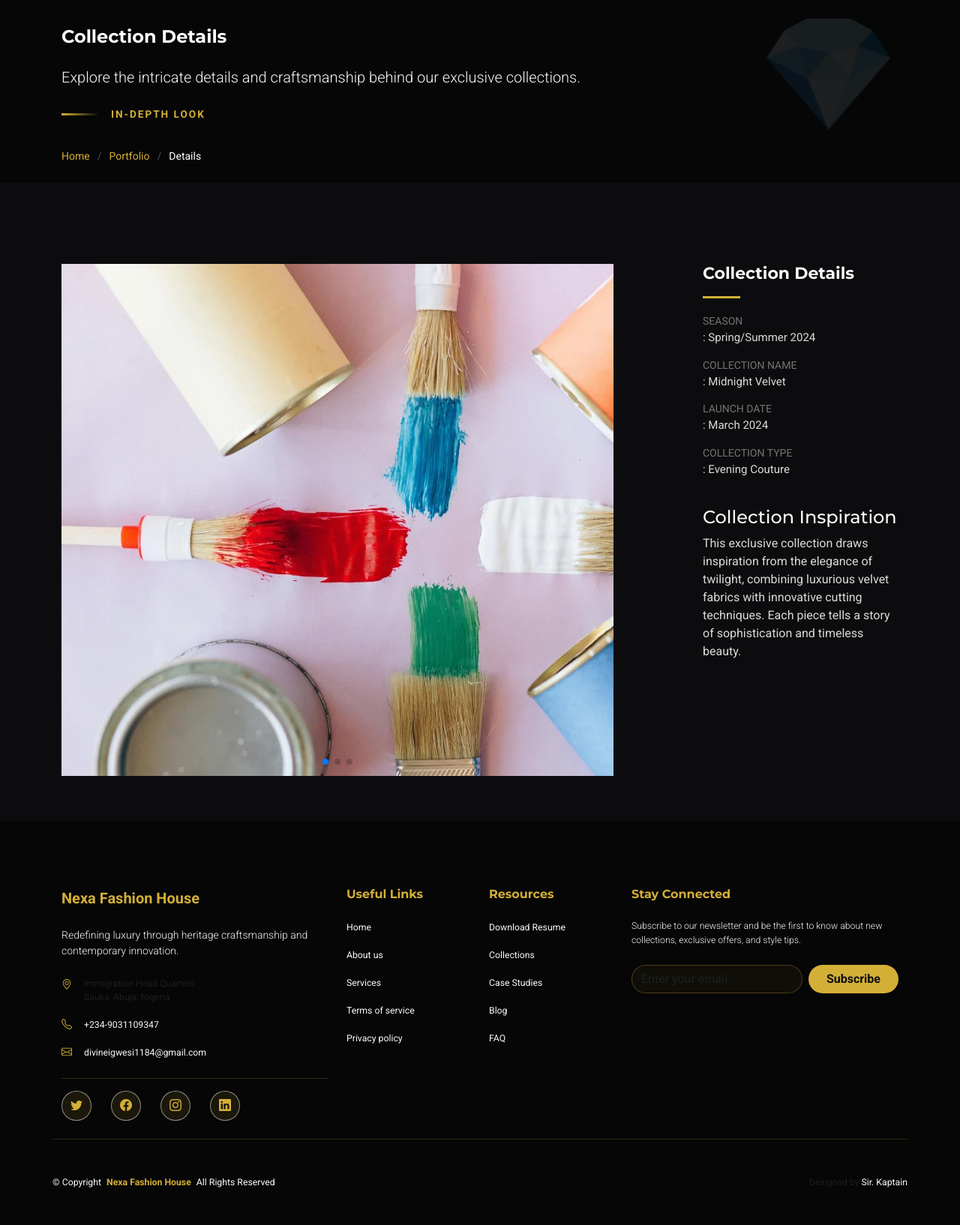
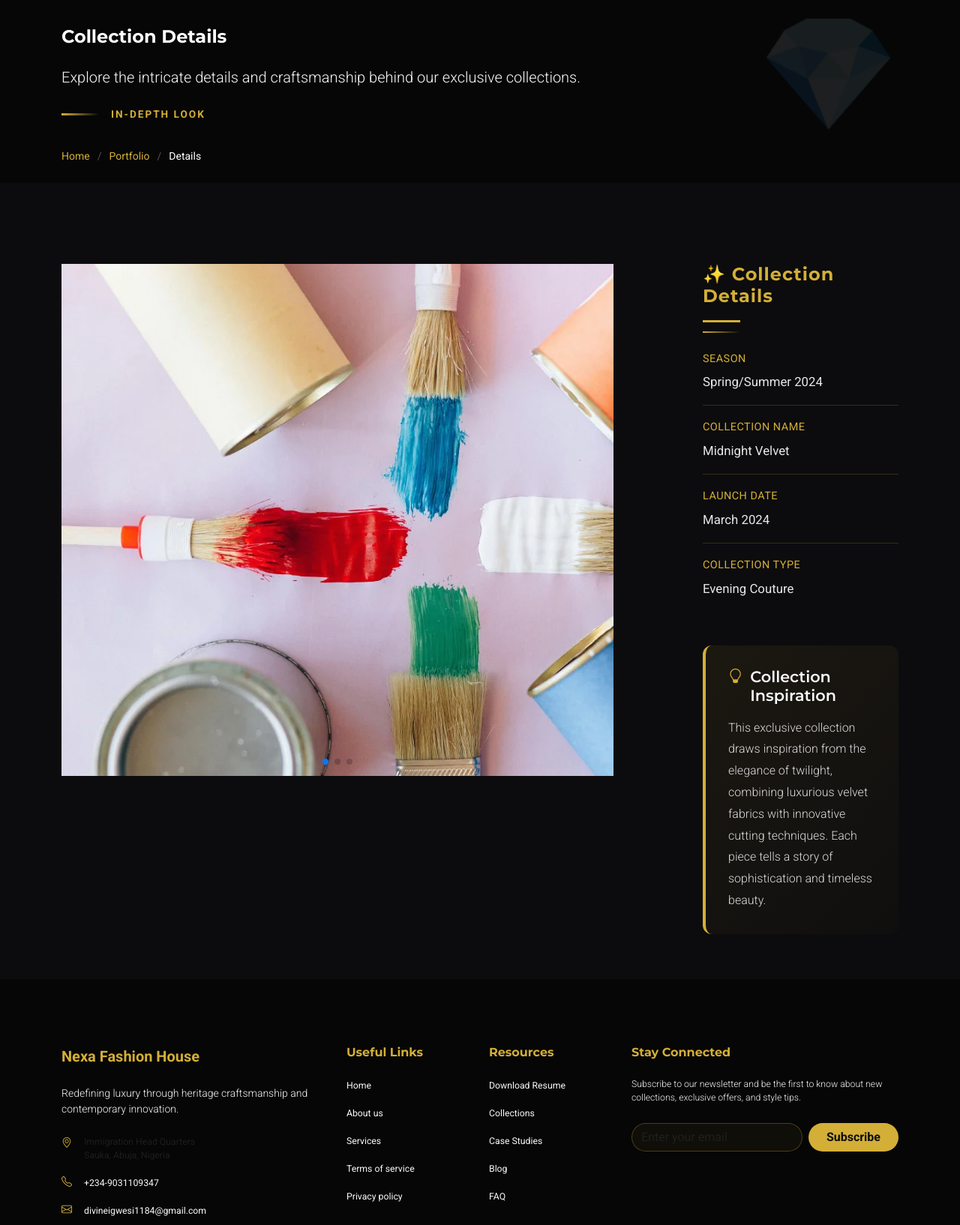
Before and after one commit to kaptain9960/Nexa, a Django app: page /core/portfolio-details/ in a window 1280 px wide. Shown: the part 91-1725 px from the top of the page at 75% size. Before the commit the page ends 1675 px from the top, so only its background shows below. Run offline with Django 4.2, Linux system fonts and the light colour scheme; some libraries are stand-ins or nearby versions.

Commit message:
updated links and styling

```diff
--- a/Nexa/urls.py
+++ b/Nexa/urls.py
@@ -23,6 +23,13 @@ from core import views
 urlpatterns = [
     path('admin/', admin.site.urls),
     path('', views.home, name='home'),
+    path('portfolio/', views.portfolio, name='portfolio'),
+    path('services/', views.services, name='services'),
+    path('portfolio-details/', views.portfolio_details, name='portfolio-details'),
+    path('service-details/', views.service_details, name='service-details'),
+    path('about/', views.about_view, name='about_view'),
+    path('contact/', views.contact, name='contact'),
+    path('download_resume/', views.download_resume, name='download_resume'),
     path('core/', include('core.urls')),
 ]
 
--- a/core/templates/portfolio-details.html
+++ b/core/templates/portfolio-details.html
@@ -84,18 +84,40 @@
         </div>
 
         <div class="col-lg-3">
+          <!-- Collection Details Card -->
           <div class="portfolio-info">
-            <h3>Collection Details</h3>
-            <ul>
-              <li><strong>Season</strong>: Spring/Summer 2024</li>
-              <li><strong>Collection Name</strong>: Midnight Velvet</li>
-              <li><strong>Launch Date</strong>: March 2024</li>
-              <li><strong>Collection Type</strong>: Evening Couture</li>
+            <div class="details-header mb-4">
+              <h3 class="mb-0" style="color: #d4af37; font-size: 1.5rem; font-weight: 700; letter-spacing: 1px;">✨ Collection Details</h3>
+              <div style="width: 50px; height: 2px; background: linear-gradient(90deg, #d4af37 0%, transparent 100%); margin-top: 12px;"></div>
+            </div>
+
+            <ul style="list-style: none; padding: 0;">
+              <li style="margin-bottom: 18px; padding-bottom: 18px; border-bottom: 1px solid rgba(212, 172, 55, 0.2);">
+                <strong style="color: #d4af37; font-size: 0.9rem; letter-spacing: 0.5px; text-transform: uppercase;">Season</strong>
+                <p style="margin: 8px 0 0 0; color: rgba(255, 255, 255, 0.9); font-size: 1.05rem;">Spring/Summer 2024</p>
+              </li>
+              <li style="margin-bottom: 18px; padding-bottom: 18px; border-bottom: 1px solid rgba(212, 172, 55, 0.2);">
+                <strong style="color: #d4af37; font-size: 0.9rem; letter-spacing: 0.5px; text-transform: uppercase;">Collection Name</strong>
+                <p style="margin: 8px 0 0 0; color: rgba(255, 255, 255, 0.9); font-size: 1.05rem;">Midnight Velvet</p>
+              </li>
+              <li style="margin-bottom: 18px; padding-bottom: 18px; border-bottom: 1px solid rgba(212, 172, 55, 0.2);">
+                <strong style="color: #d4af37; font-size: 0.9rem; letter-spacing: 0.5px; text-transform: uppercase;">Launch Date</strong>
+                <p style="margin: 8px 0 0 0; color: rgba(255, 255, 255, 0.9); font-size: 1.05rem;">March 2024</p>
+              </li>
+              <li style="margin-bottom: 0;">
+                <strong style="color: #d4af37; font-size: 0.9rem; letter-spacing: 0.5px; text-transform: uppercase;">Collection Type</strong>
+                <p style="margin: 8px 0 0 0; color: rgba(255, 255, 255, 0.9); font-size: 1.05rem;">Evening Couture</p>
+              </li>
             </ul>
           </div>
-          <div class="portfolio-description mt-4">
-            <h4>Collection Inspiration</h4>
-            <p>This exclusive collection draws inspiration from the elegance of twilight, combining luxurious velvet fabrics with innovative cutting techniques. Each piece tells a story of sophistication and timeless beauty.</p>
+
+          <!-- Collection Inspiration Card -->
+          <div class="portfolio-description mt-5" style="background: linear-gradient(135deg, rgba(212, 172, 55, 0.08) 0%, rgba(212, 172, 55, 0.02) 100%); padding: 30px; border-radius: 12px; border-left: 4px solid #d4af37;">
+            <h4 style="color: #f8f9fa; font-size: 1.3rem; font-weight: 600; margin-bottom: 16px; display: flex; align-items-center; gap: 10px;">
+              <i class="bi bi-lightbulb" style="color: #d4af37; font-size: 1.2rem;"></i>
+              Collection Inspiration
+            </h4>
+            <p style="color: rgba(255, 255, 255, 0.85); line-height: 1.8; font-weight: 300; margin: 0;">This exclusive collection draws inspiration from the elegance of twilight, combining luxurious velvet fabrics with innovative cutting techniques. Each piece tells a story of sophistication and timeless beauty.</p>
           </div>
         </div>
       </div>
@@ -137,7 +159,7 @@
   <header id="header" class="header d-flex align-items-center sticky-top">
     <div class="container position-relative d-flex align-items-center justify-content-between">
 
-      <a href="index.html" class="logo d-flex align-items-center me-auto me-xl-0">
+      <a href="{% url 'home' %}" class="logo d-flex align-items-center me-auto me-xl-0">
         <!-- Uncomment the line below if you also wish to use an image logo -->
         <!-- <img src="assets/img/logo.webp" alt=""> -->
         <h1 class="sitename">Nexa Fashion House</h1>
@@ -190,7 +212,7 @@
         <h1 class="mb-2 mb-lg-0">Portfolio Details</h1>
         <nav class="breadcrumbs">
           <ol>
-            <li><a href="index.html">Home</a></li>
+            <li><a href="{% url 'home' %}">Home</a></li>
             <li class="current">Portfolio Details</li>
           </ol>
         </nav>
--- a/core/templates/service-details.html
+++ b/core/templates/service-details.html
@@ -140,7 +140,7 @@
   <header id="header" class="header d-flex align-items-center sticky-top">
     <div class="container position-relative d-flex align-items-center justify-content-between">
 
-      <a href="index.html" class="logo d-flex align-items-center me-auto me-xl-0">
+      <a href="{% url 'home' %}" class="logo d-flex align-items-center me-auto me-xl-0">
         <!-- Uncomment the line below if you also wish to use an image logo -->
         <!-- <img src="assets/img/logo.webp" alt=""> -->
         <h1 class="sitename">Nexa Fashion House</h1>
@@ -193,7 +193,7 @@
         <h1 class="mb-2 mb-lg-0">Service Details</h1>
         <nav class="breadcrumbs">
           <ol>
-            <li><a href="index.html">Home</a></li>
+            <li><a href="{% url 'home' %}">Home</a></li>
             <li class="current">Service Details</li>
           </ol>
         </nav>
--- a/core/templates/starter-page.html
+++ b/core/templates/starter-page.html
@@ -53,7 +53,7 @@
         class="container position-relative d-flex align-items-center justify-content-between"
       >
         <a
-          href="home.html"
+          href="{% url 'home' %}"
           class="logo d-flex align-items-center me-auto me-xl-0"
         >
           <!-- Uncomment the line below if you also wish to use an image logo -->
@@ -116,7 +116,7 @@
           <h1 class="mb-2 mb-lg-0">Starter Page</h1>
           <nav class="breadcrumbs">
             <ol>
-              <li><a href="index.html">Home</a></li>
+              <li><a href="{% url 'home' %}">Home</a></li>
               <li class="current">Starter Page</li>
             </ol>
           </nav>
--- a/core/views.py
+++ b/core/views.py
@@ -40,52 +40,57 @@ def handle_contact_form(request):
         # Email to admin/owner
         admin_subject = f"New Contact Form Submission: {subject}"
         admin_message = f"""
-        New message from your website contact form:
+New message from your website contact form:
 
-        Name: {name}
-        Email: {email}
-        Subject: {subject}
+Name: {name}
+Email: {email}
+Subject: {subject}
 
-        Message:
-        {message}
+Message:
+{message}
 
-        ---
-        Please reply to: {email}
-        """
+---
+Please reply to: {email}
+"""
 
         # Email to sender (confirmation)
         sender_subject = "We've received your message"
         sender_message = f"""
-        Hi {name},
+Hi {name},
 
-        Thank you for contacting us! We've received your message and will get back to you as soon as possible.
+Thank you for contacting us! We've received your message and will get back to you as soon as possible.
 
-        Here's a copy of your message:
+Here's a copy of your message:
 
-        Subject: {subject}
-        Message: {message}
+Subject: {subject}
+Message: {message}
 
-        Best regards,
-        Nexa Team
-        """
+Best regards,
+Nexa Fashion House Team
+"""
 
         # Send emails
-        send_mail(
-            admin_subject,
-            admin_message,
-            settings.DEFAULT_FROM_EMAIL,
-            [settings.CONTACT_EMAIL],
-            fail_silently=False,
-        )
+        try:
+            send_mail(
+                admin_subject,
+                admin_message,
+                settings.DEFAULT_FROM_EMAIL,
+                [settings.CONTACT_EMAIL],
+                fail_silently=False,
+            )
 
-        # Send confirmation to sender
-        send_mail(
-            sender_subject,
-            sender_message,
-            settings.DEFAULT_FROM_EMAIL,
-            [email],
-            fail_silently=False,
-        )
+            # Send confirmation to sender
+            send_mail(
+                sender_subject,
+                sender_message,
+                settings.DEFAULT_FROM_EMAIL,
+                [email],
+                fail_silently=False,
+            )
+        except Exception as email_error:
+            print(f"Email sending error: {email_error}")
+            # Still return success even if email fails (graceful degradation)
+            print(f"Contact form data - Name: {name}, Email: {email}, Subject: {subject}, Message: {message}")
 
         return JsonResponse({
             'success': True,
@@ -93,9 +98,10 @@ def handle_contact_form(request):
         })
 
     except Exception as e:
+        print(f"Contact form error: {e}")
         return JsonResponse({
             'success': False,
-            'message': f'Error sending message. Please try again later.'
+            'message': 'Error processing your message. Please try again later.'
         }, status=500)
 
 def portfolio(request):
@@ -127,4 +133,7 @@ def about_view(request):
     return render(request, 'about.html')
 
 def contact(request):
+    """Render contact page and handle form submissions"""
+    if request.method == 'POST':
+        return handle_contact_form(request)
     return render(request, 'contact.html')
```
Also changed, not shown: core/templates/contact.html (+66 -1 lines), core/templates/home.html (+8 -8 lines).
